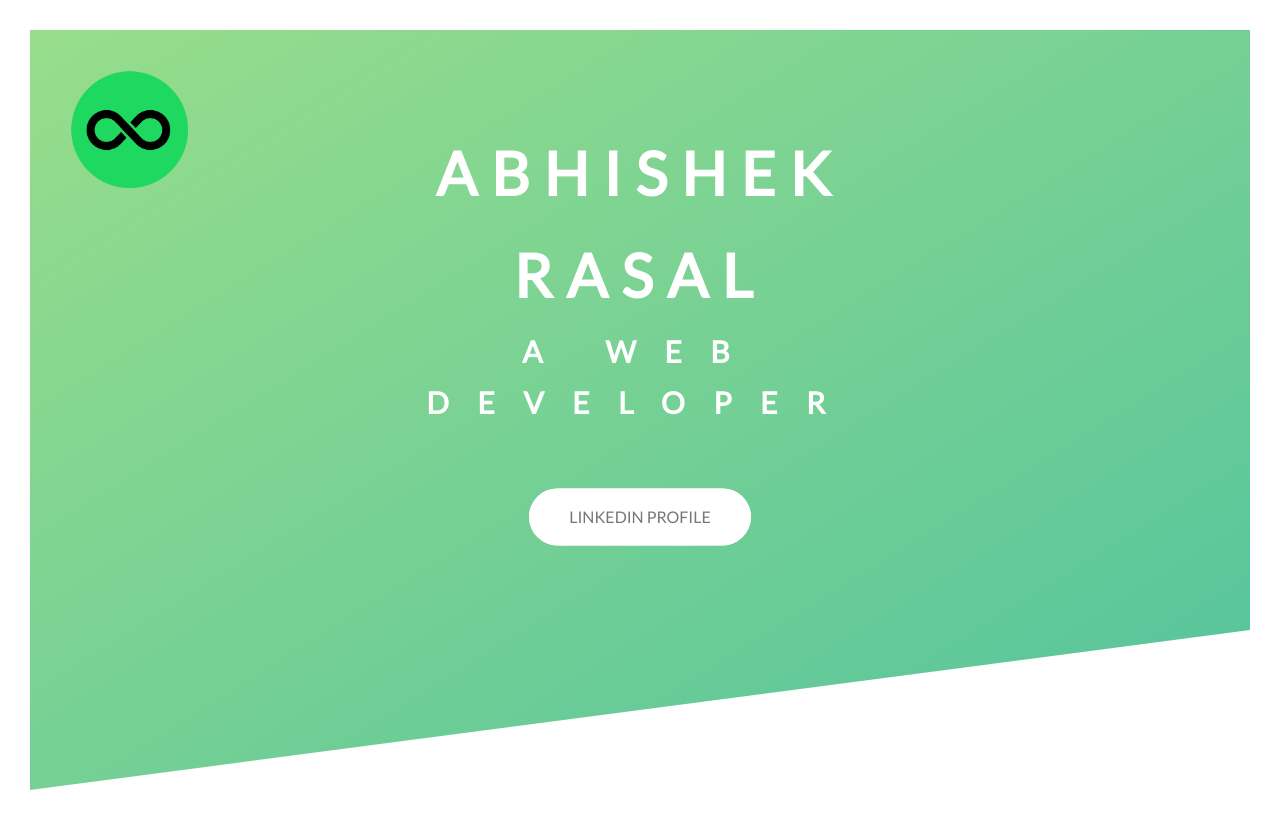
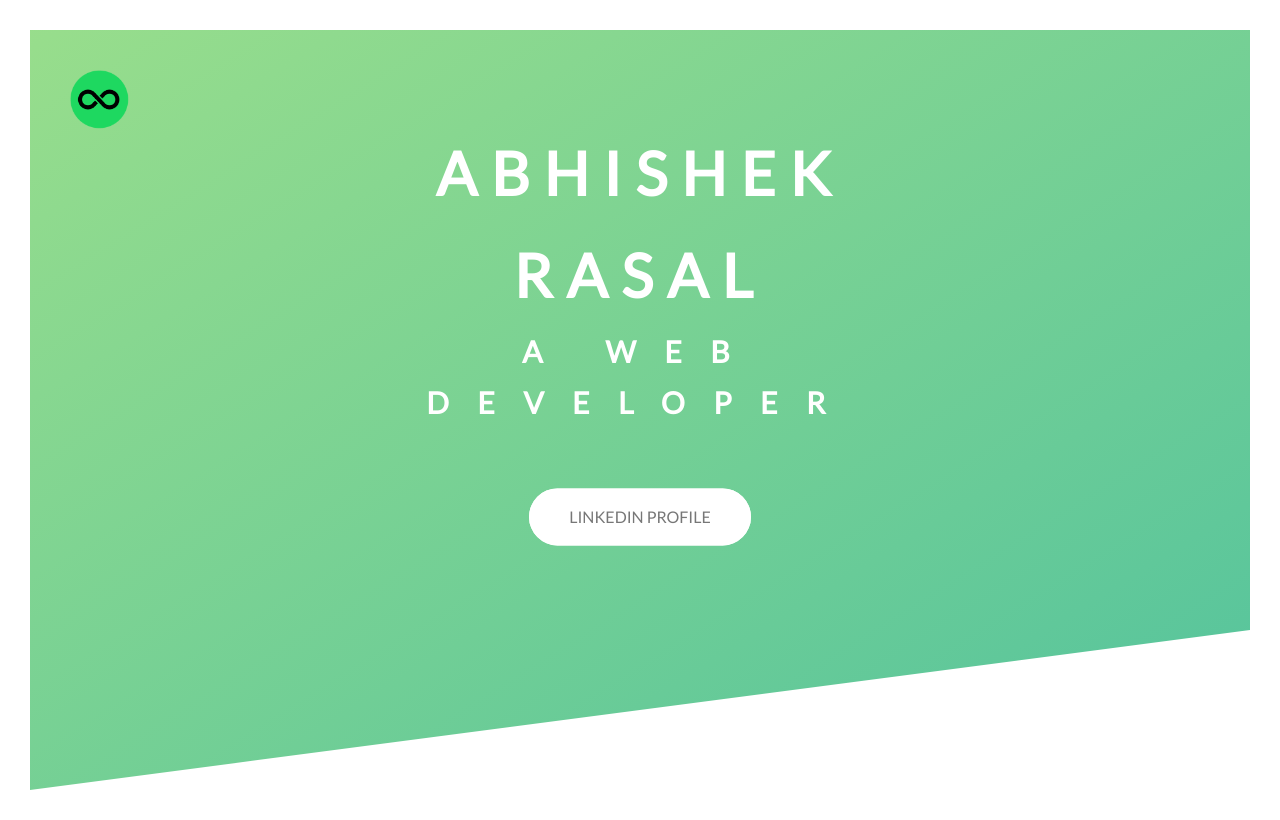
Before and after one commit to rasalabhishek/homepage, a plain HTML site: page index.html in a window 1280 px wide. Drawn offline with Linux system fonts and the light colour scheme.

Commit message:
Update styles.css
Logo height and width defined

```diff
--- a/css/styles.css
+++ b/css/styles.css
@@ -40,7 +40,8 @@ left: 40px;
 }
 
 .logo{
-height: 15vh;
+height: 5%;
+width : 5%;
 }
 
 
```
